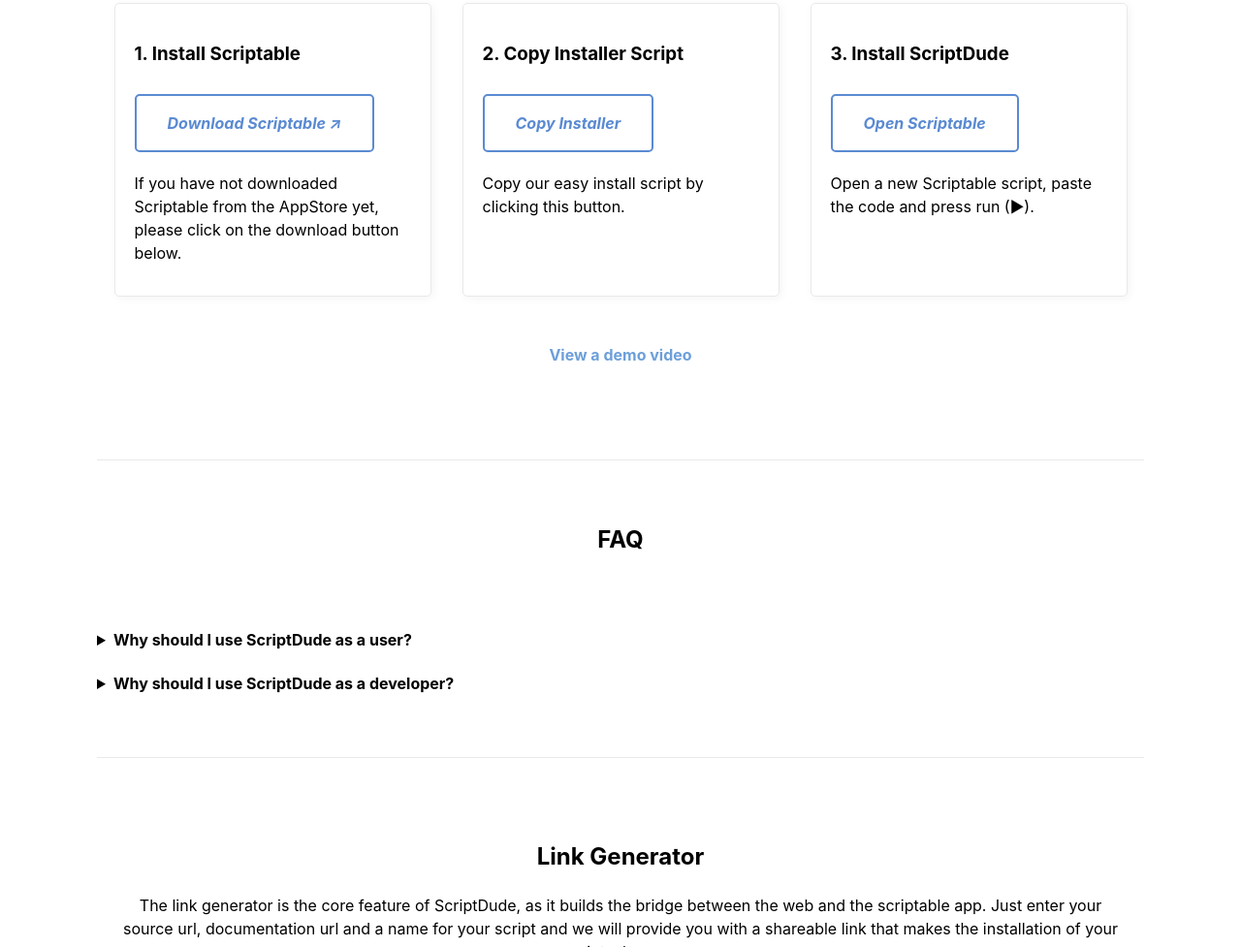
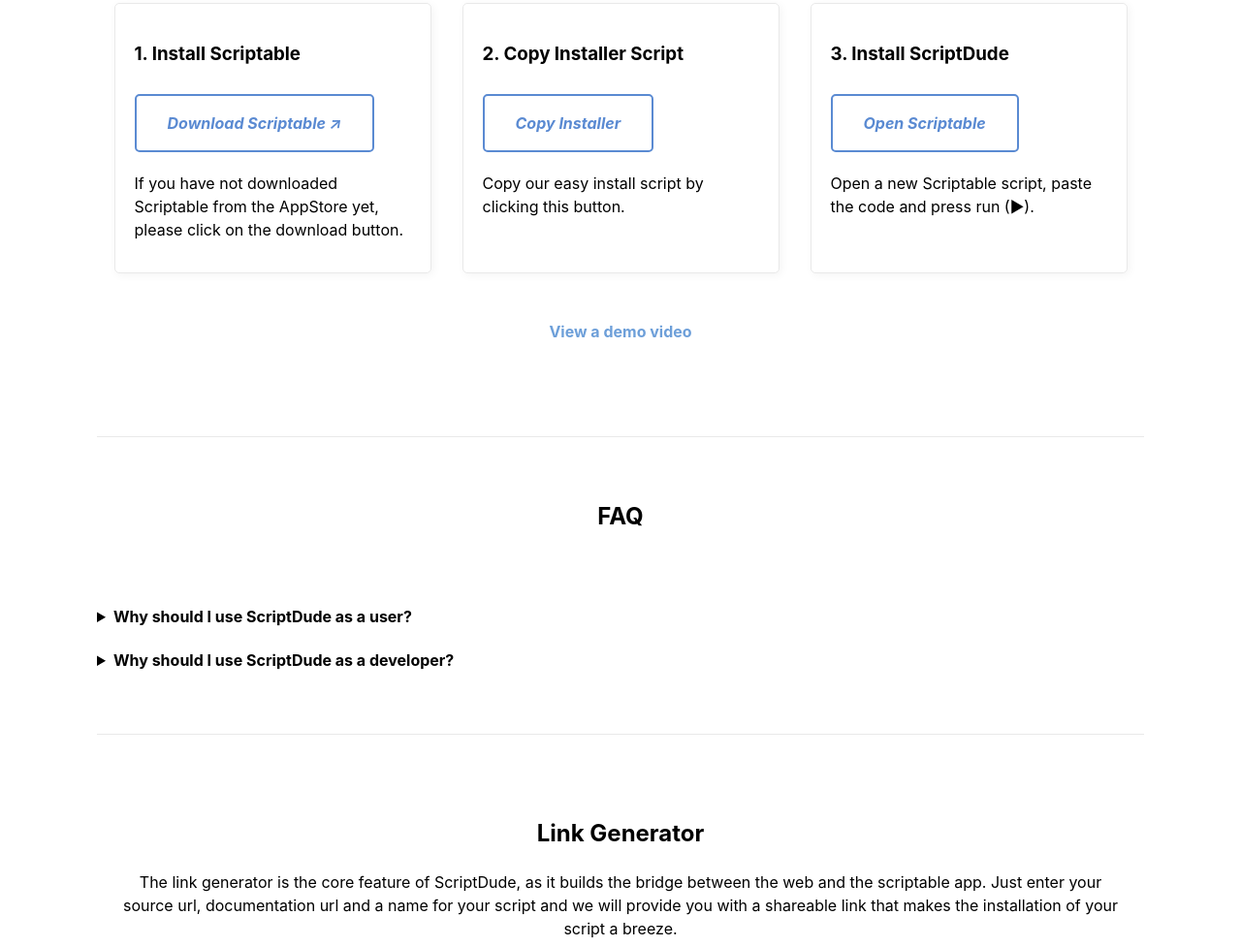
Before and after one commit to kevinkub/scriptdu.de, a plain HTML site: page index.html in a window 1280 px wide. Shown: the part 927-1904 px from the top of the page at 97% size. Drawn offline with Linux system fonts and the light colour scheme.

Commit message:
remove word below on homepage

```diff
--- a/index.html
+++ b/index.html
@@ -89,7 +89,7 @@
             <aside>
                 <h3>1. Install Scriptable</h3>
                 <p><a href="https://apps.apple.com/app/scriptable/id1405459188" target="_blank"><em>Download Scriptable ↗</em></a></p>
-                <p>If you have not downloaded Scriptable from the AppStore yet, please click on the download button below.</p>
+                <p>If you have not downloaded Scriptable from the AppStore yet, please click on the download button.</p>
             </aside>
             <aside>
                 <h3>2. Copy Installer Script</h3>
```
